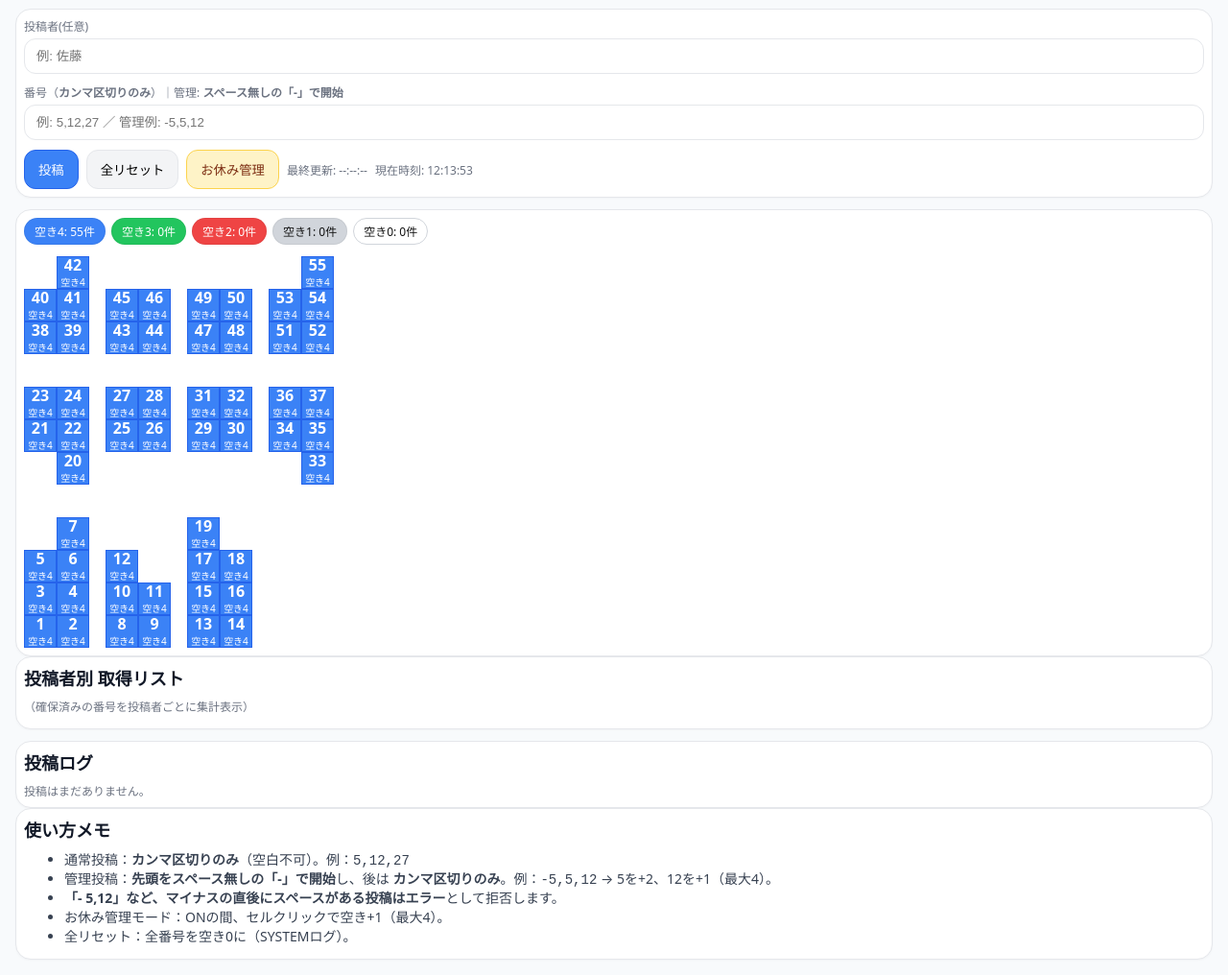
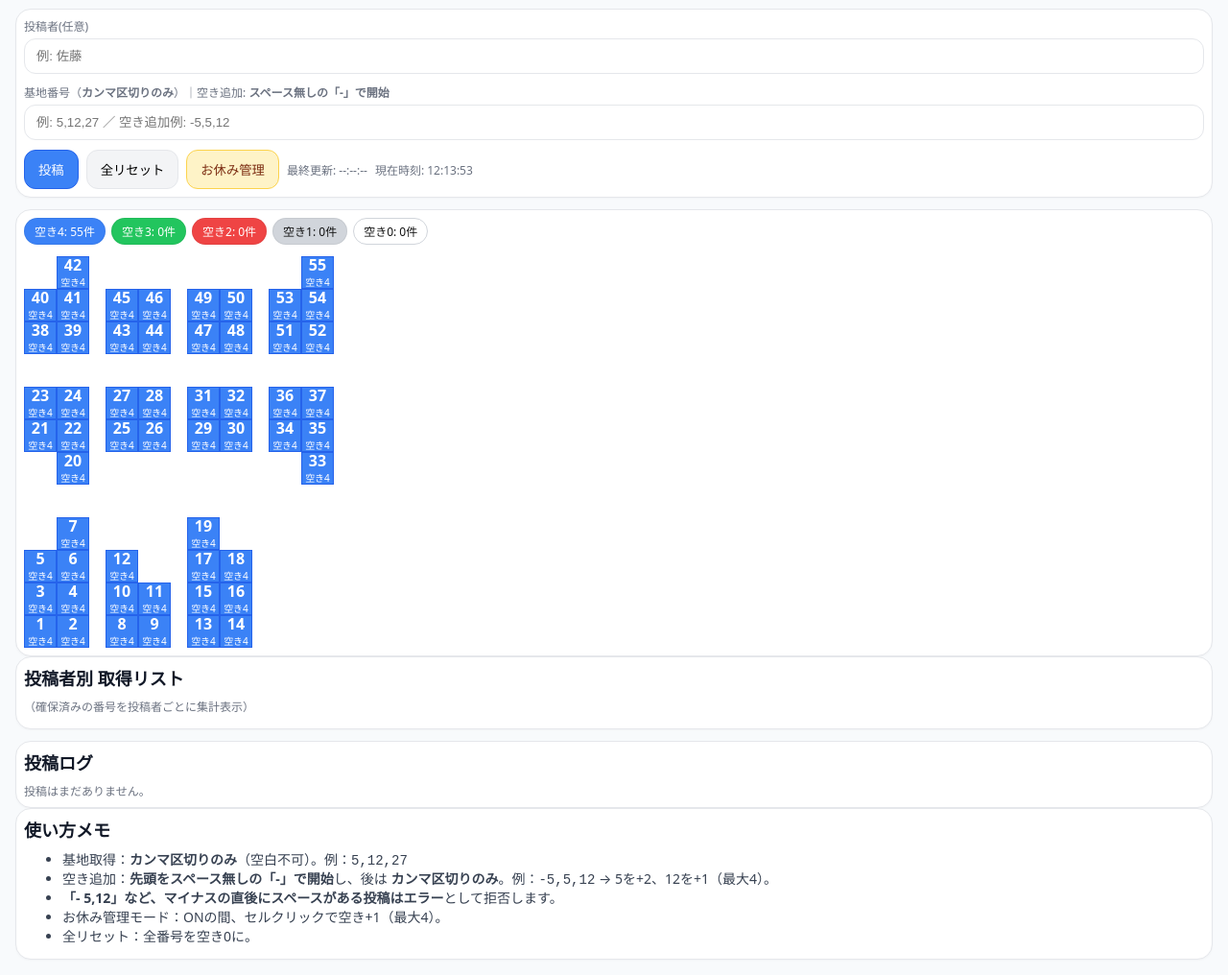
Before and after one commit to osadat-code/number-board, a website: page public/index.html in a window 1280 px wide. Shown: the part 76-1092 px from the top of the page at 96% size. Drawn offline with Linux system fonts and the light colour scheme; no server answers.

Commit message:
説明書きを修正

```diff
--- a/public/index.html
+++ b/public/index.html
@@ -99,8 +99,8 @@
           <input id="inUser" type="text" placeholder="例: 佐藤" />
         </div>
         <div class="field">
-          <label>番号（<strong>カンマ区切りのみ</strong>）｜管理: <strong>スペース無しの「-」で開始</strong></label>
-          <input id="inNums" type="text" placeholder="例: 5,12,27 ／ 管理例: -5,5,12" />
+          <label>基地番号（<strong>カンマ区切りのみ</strong>）｜空き追加: <strong>スペース無しの「-」で開始</strong></label>
+          <input id="inNums" type="text" placeholder="例: 5,12,27 ／ 空き追加例: -5,5,12" />
         </div>
         <div class="actions">
           <button class="btn btn-primary" id="btnPost">投稿</button>
@@ -112,7 +112,7 @@
         </div>
         <div id="maintBar" class="maint-bar">
         <div id="maintButtons" style="display:flex;flex-wrap:wrap;gap:6px;margin-top:8px;"></div>
-          <div>🛠 <strong>お休み管理モード中</strong>：番号セルをクリックすると <strong>空き+1（最大4）</strong>。SYSTEMとしてログに記録されます。</div>
+          <div>🛠 <strong>お休み管理モード中</strong>：番号セルをクリックすると <strong>空き+1（最大4）</strong>。</div>
           <div><span class="muted">完了したら OFF に戻してください。</span></div>
         </div>
       </div>
@@ -146,12 +146,12 @@
 
       <div class="card">
         <h2 style="margin:0 0 8px;font-size:18px;">使い方メモ</h2>
-        <ul style="margin:0 0 6px 2px;font-size:14px;color:#374151;">
-          <li>通常投稿：<strong>カンマ区切りのみ</strong>（空白不可）。例：<code>5,12,27</code></li>
-          <li>管理投稿：<strong>先頭をスペース無しの「-」で開始</strong>し、後は <strong>カンマ区切りのみ</strong>。例：<code>-5,5,12</code> → 5を+2、12を+1（最大4）。</li>
+        <ul style="margin:0 0 6px 0px;font-size:14px;color:#374151;">
+          <li>基地取得：<strong>カンマ区切りのみ</strong>（空白不可）。例：<code>5,12,27</code></li>
+          <li>空き追加：<strong>先頭をスペース無しの「-」で開始</strong>し、後は <strong>カンマ区切りのみ</strong>。例：<code>-5,5,12</code> → 5を+2、12を+1（最大4）。</li>
           <li><strong>「- 5,12」など、マイナスの直後にスペースがある投稿はエラー</strong>として拒否します。</li>
           <li>お休み管理モード：ONの間、セルクリックで空き+1（最大4）。</li>
-          <li>全リセット：全番号を空き0に（SYSTEMログ）。</li>
+          <li>全リセット：全番号を空き0に。</li>
         </ul>
       </div>
     </section>
@@ -416,15 +416,15 @@ for(const n of map.get(u).slice().sort((x,y)=>x-y)){
     function parseInput(raw){
       const s=String(raw||'').trim();
       if(!s) return {mode:'take',numbers:[],err:null};
-      if(/^-[\s]/.test(s)) return {mode:'err',numbers:[],err:'管理投稿は「-」の直後にスペースを入れないでください（例: -5,12）'};
+      if(/^-[\s]/.test(s)) return {mode:'err',numbers:[],err:'空き追加は「-」の直後にスペースを入れないでください（例: -5,12）'};
       if(s.startsWith('-')){
         const payload=s.slice(1);
-        if(payload.includes(' ')) return {mode:'err',numbers:[],err:'管理投稿はカンマのみで区切ってください（空白不可）'};
+        if(payload.includes(' ')) return {mode:'err',numbers:[],err:'空き追加はカンマのみで区切ってください（空白不可）'};
         const parts=payload.split(',').map(x=>x.trim()).filter(Boolean);
         const nums=parts.map(Number).filter(n=>Number.isInteger(n)&&n>=1&&n<=BOARD_SIZE);
         return {mode:'inc',numbers:nums,err:null};
       }
-      if(/\s/.test(s)) return {mode:'err',numbers:[],err:'通常投稿はカンマ区切りのみ使用できます（空白不可）'};
+      if(/\s/.test(s)) return {mode:'err',numbers:[],err:'基地取得はカンマ区切りのみ使用できます（空白不可）'};
       const parts=s.split(',').map(x=>x.trim()).filter(Boolean);
       const unique=[...new Set(parts.map(Number))].filter(n=>Number.isInteger(n)&&n>=1&&n<=BOARD_SIZE);
       return {mode:'take',numbers:unique,err:null};
```
